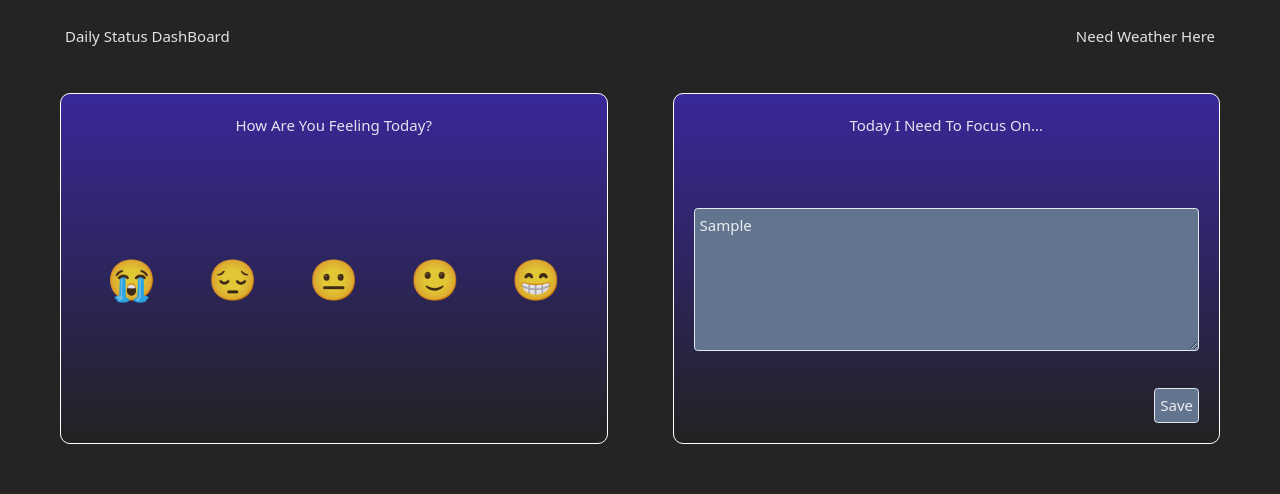
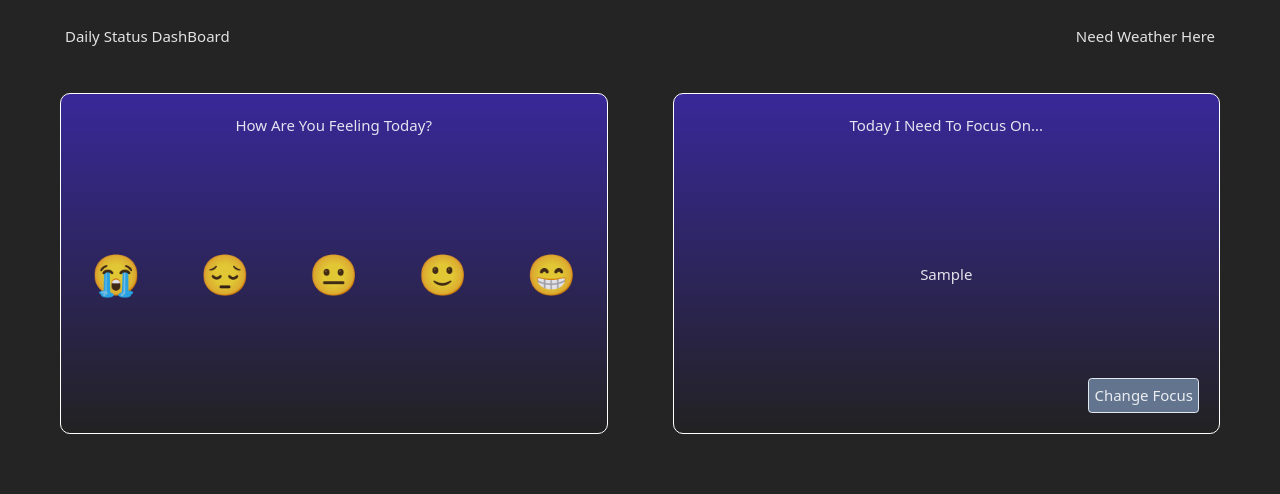
Before and after one commit to cafesmire/daily-status-dashboard, a React (Vite) app: page / in a window 1280 px wide. Both pictures are taken after typing "Sample" into the empty fields and a click on the button "Save". Shown: the top 494 px of the page. Built offline with nearby package versions, Linux system fonts and the light colour scheme; no server answers.

Commit message:
Add saving/editing focus card

```diff
--- a/src/App.css
+++ b/src/App.css
@@ -12,7 +12,6 @@
   display: flex;
   flex-direction: column;
   flex:1;
-
 }
 .quote,
 .mood,
--- a/src/components/FocusCard.jsx
+++ b/src/components/FocusCard.jsx
@@ -2,18 +2,34 @@ import {useState} from 'react';
 
 export function FocusCard() {
 	const [focusState, setFocusState] = useState("");
+	const [savedFocus, setSavedFocus] = useState(false);
 
+	const changeFocus = () => {
+		setFocusState("");
+		setSavedFocus(false);
+	}
 	return (
 		<div className='focus'>
 			<h3>Today I Need To Focus On...</h3>
-			<textarea
+			{
+				savedFocus ?
+				<p>{focusState}</p>
+				:
+				<textarea
 				className='border p-2 rounded-xl min-h-1/2'
         onChange={(e) => setFocusState(e.target.value)}
 				name='focusText'
         defaultValue={focusState}
         placeholder='I want to accomplish...'
 			></textarea>
-			<button>Save</button>
+
+			}
+			{
+			savedFocus?
+			<button onClick={changeFocus}>Change Focus</button>
+			:
+			<button onClick={() => setSavedFocus(true)}>Save</button>
+			}
 		</div>
 	);
 }
--- a/src/components/MoodCard.jsx
+++ b/src/components/MoodCard.jsx
@@ -1,25 +1,18 @@
-import { useState } from 'react';
-
+import { useState } from "react";
 
 export function MoodCard() {
   const [currentMood, setCurrentMood] = useState(null);
-  const moods = ['😭', '😔', '😐', '🙂', '😁'];
+  const moods = ["😭", "😔", "😐", "🙂", "😁"];
   return (
     <div className="mood">
       <h3>How Are You Feeling Today?</h3>
-			<div className='md:flex'>
+      <div className="md:flex justify-between">
         {moods.map((mood, idx) => {
           return (
             <p
+							className="cursor-pointer text-[4rem] rounded-full px-4"
               onClick={() => setCurrentMood(idx)}
-							style={{
-								fontSize: '4rem',
-								cursor: 'pointer',
-								border: currentMood === idx ? '1px solid white' : '',
-								marginInline:'auto',
-								borderRadius: '50%',
-								padding:'1rem'
-							}}
+              style={{ border: currentMood === idx ? "1px solid #ddd" : ""}}
               key={idx}
             >
               {mood}
```
Lines whose indentation alone changed are shown as unchanged.
